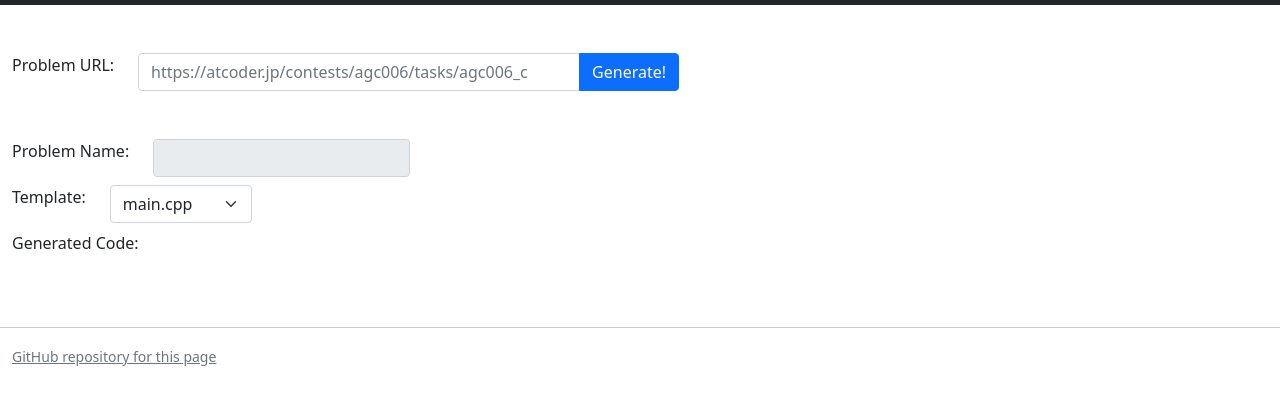
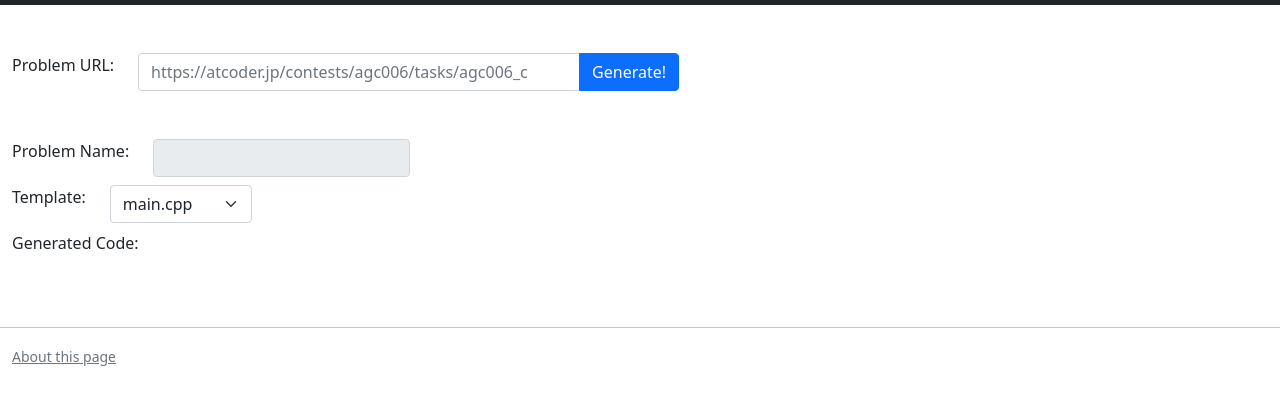
Before and after one commit to online-judge-tools/template-generator-webapp, a website with bundled scripts: page index.html in a window 1280 px wide. Shown: the part 69-474 px from the top of the page. Built offline with nearby package versions, Linux system fonts and the light colour scheme; a small style sheet from the web is missing.

Commit message:
Tweak the words in the footer

```diff
--- a/index.html
+++ b/index.html
@@ -82,7 +82,7 @@
         <hr>
 
         <footer class="container-fluid">
-            <small><a class="text-muted" href="https://github.com/online-judge-tools/template-generator-webapp">GitHub repository for this page</a></small>
+            <small><a class="text-muted" href="https://github.com/online-judge-tools/template-generator-webapp">About this page</a></small>
         </footer>
     </body>
 </html>
```
